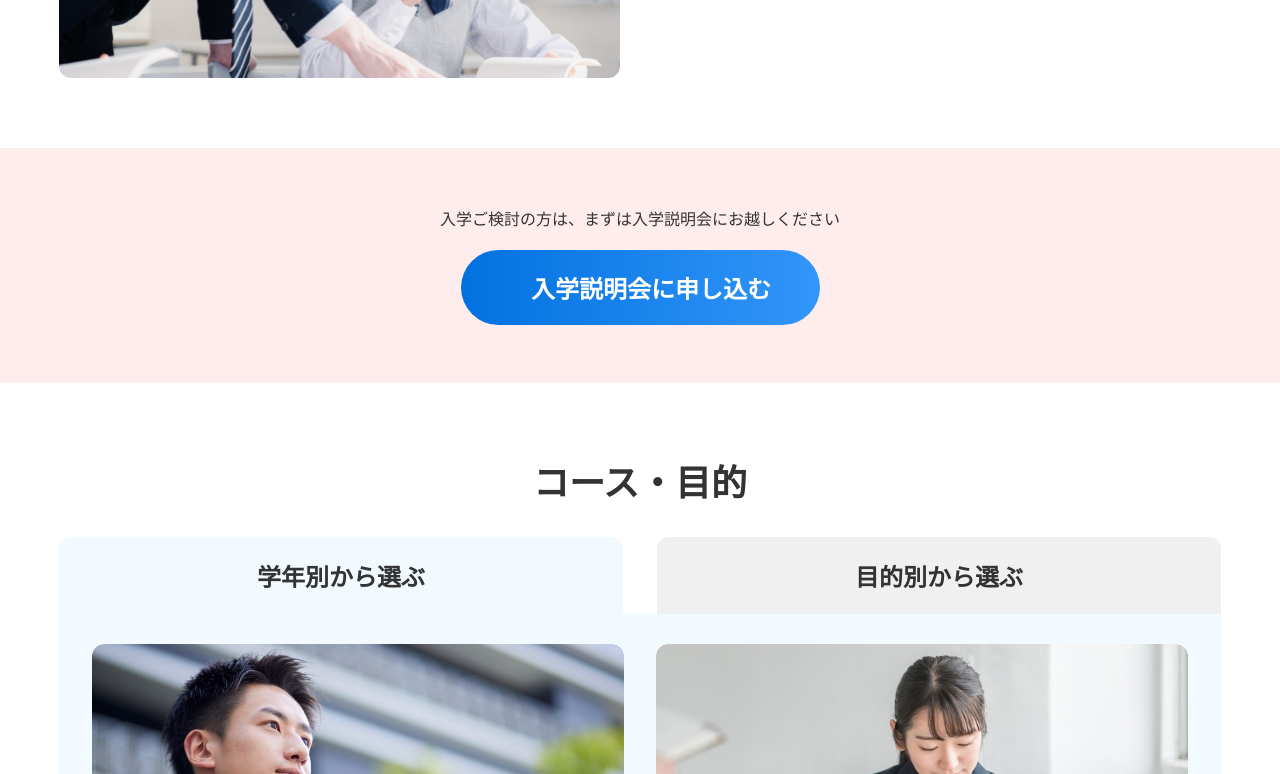
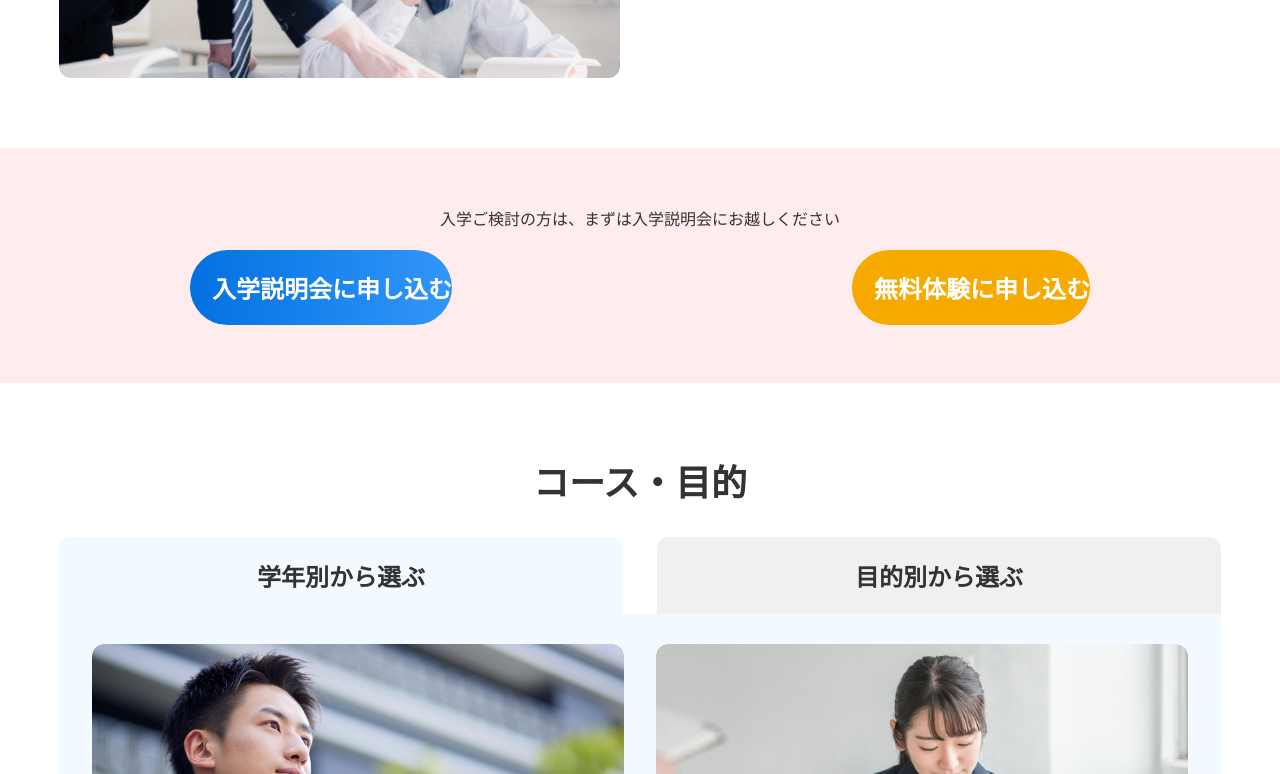
Before and after one commit to shin-tc-10/lp1, a plain HTML site: page index.html in a window 1280 px wide. Shown: the part 2026-2800 px from the top of the page. Drawn offline with nearby package versions, Linux system fonts and the light colour scheme; some packages are replaced by stand-ins of ours.

Commit message:
CTAボタン追加途中分

```diff
--- a/assets/style/main.css
+++ b/assets/style/main.css
@@ -471,6 +471,14 @@ header {
     flex-direction: column;
     align-items: center;
     text-align: center;
+    max-width: 34.3rem;
+    margin-inline: auto;
+}
+
+@media screen and (min-width: 768px) {
+    .application__container {
+        max-width: 90rem;
+    }
 }
 
 .application__text {
@@ -486,36 +494,47 @@ header {
     }
 }
 
-.application__btn-text {
+.application__list {
+    width: 100%;
+}
+
+@media screen and (min-width: 768px) {
+    .application__list {
+        display: flex;
+        justify-content: space-between;
+    }
+}
+
+.application__btn {
+    color: #ffffff;
+    background: linear-gradient(to right, rgb(2, 113, 224), rgb(50, 150, 250));
+    display: block;
+    border-radius: 3.5rem;
+    text-align: center;
+    line-height: 6.9rem;
     font-size: 2rem;
     font-weight: bold;
 }
 
 @media screen and (min-width: 768px) {
-    .application__btn-text {
+    .application__btn {
+        line-height: 7.5rem;
+        border-radius: 3.8rem;
+        display: block;
         font-size: 2.4rem;
         font-weight: bold;
         padding-left: 2.2rem;
     }
 }
 
-.application__btn {
-    color: #ffffff;
-    background: linear-gradient(to right, rgb(2, 113, 224), rgb(50, 150, 250));
-    width: 30.5rem;
-    height: 6.9rem;
-    border-radius: 3.5rem;
-    text-align: center;
-    line-height: 6.9rem;
+.application__btn--orange {
+    background: #f6aa00;
+    margin-top: 2rem;
 }
 
 @media screen and (min-width: 768px) {
     .application__btn {
-        width: 35.9rem;
-        height: 7.5rem;
-        line-height: 7.5rem;
-        border-radius: 3.8rem;
-        display: block;
+        margin-top: 0;
     }
 }
 
--- a/index.html
+++ b/index.html
@@ -188,9 +188,18 @@
         <div class="application">
             <div class="application__container">
                 <p class="application__text">入学ご検討の方は、まずは入学説明会にお越しください</p>
-                <a href="/entry" class="application__btn">
-                    <span class="application__btn-text">入学説明会に申し込む</span>
-                </a>
+                <ul class="application__list">
+                    <li class="application__item">
+                        <a href="/entry" class="application__btn">
+                            入学説明会に申し込む
+                        </a>
+                    </li>
+                    <li class="action__item">
+                        <a href="/freetrial" class="application__btn application__btn--orange">
+                            無料体験に申し込む
+                        </a>
+                    </li>
+                </ul>
             </div>
         </div>
         <!-- コース・目的エリア -->
```
Also changed, not shown: 1 other file.
